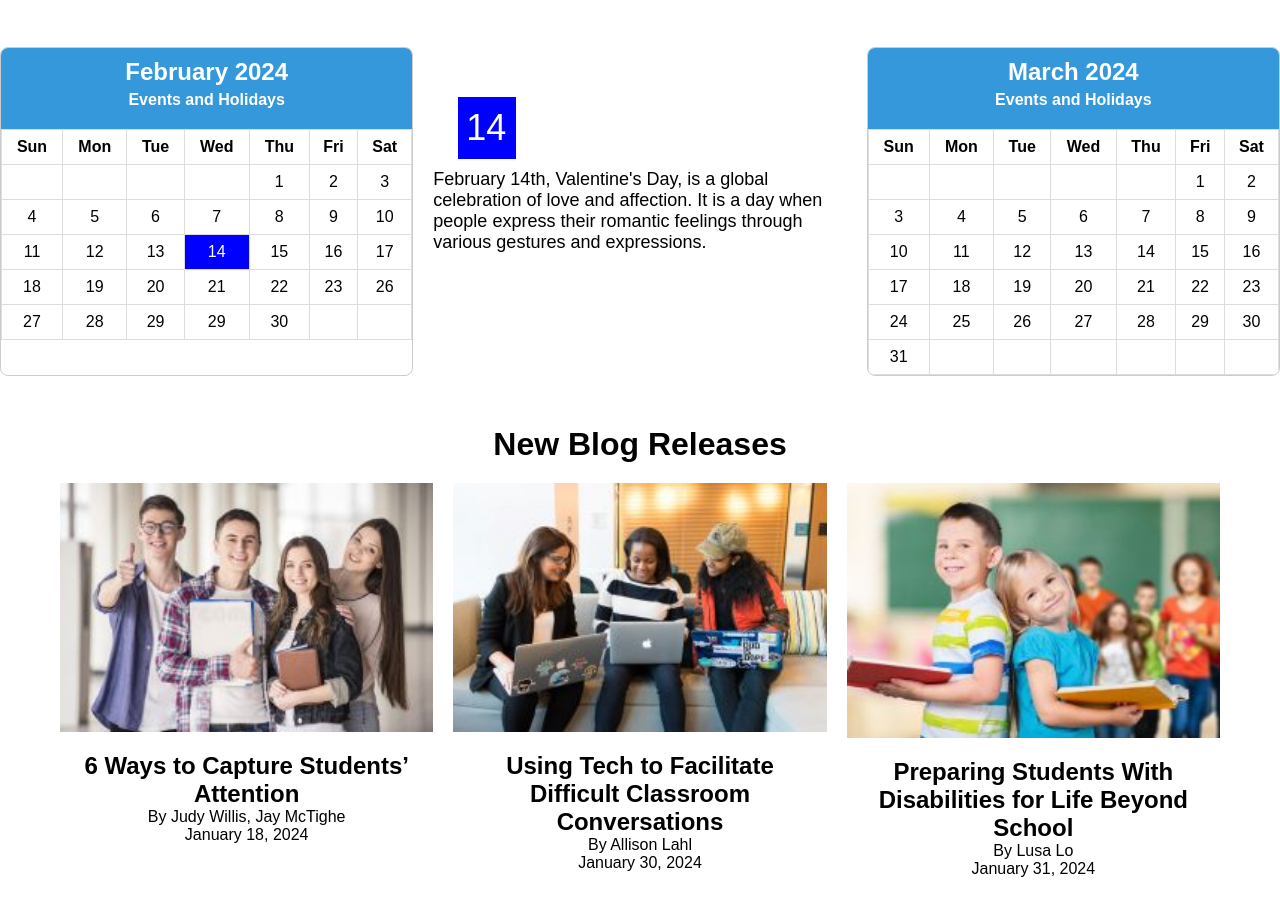
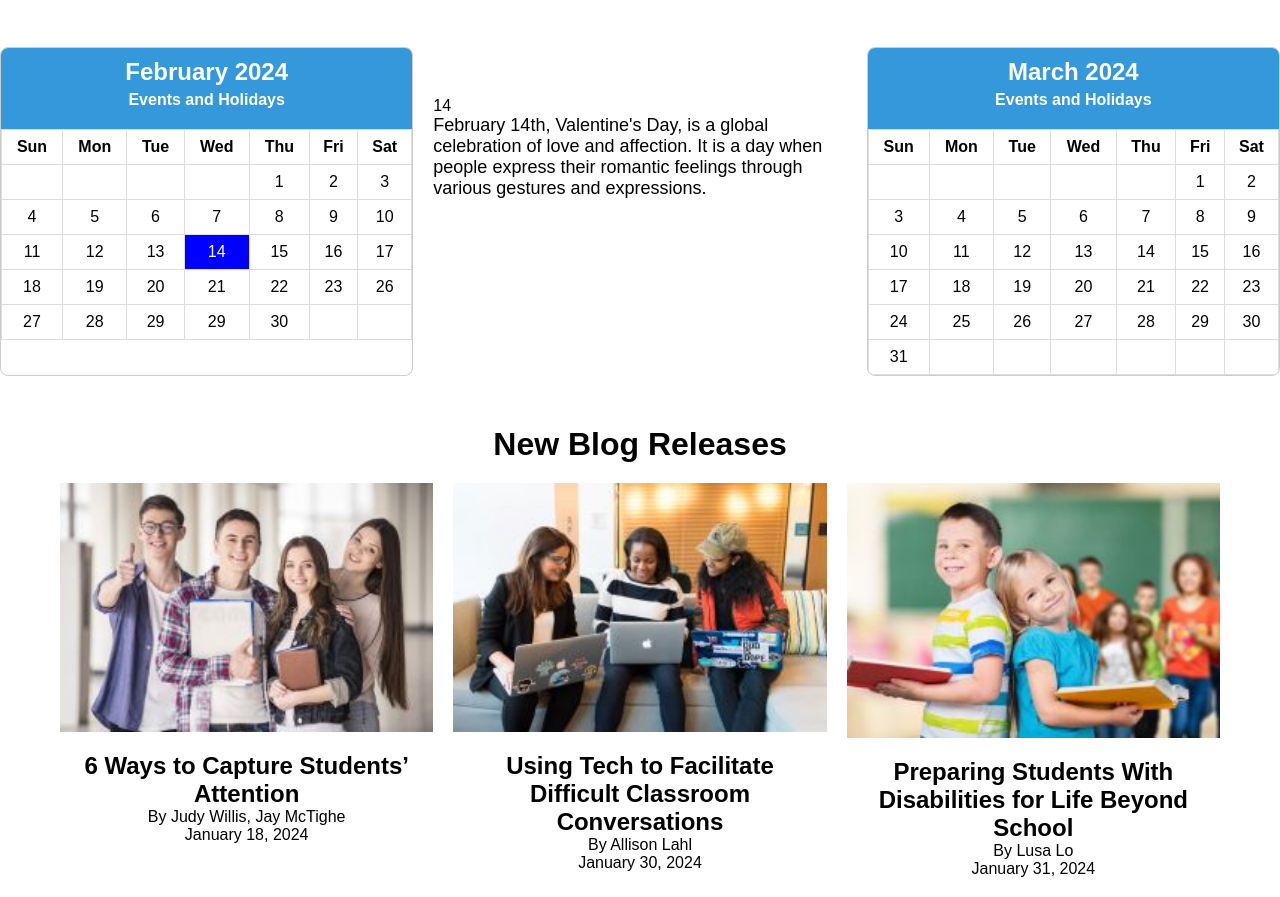
Before and after one commit to Adewunmi-Ademola/Sch-website, a plain HTML site: page index.html in a window 1280 px wide. Shown: the part 3403-4300 px from the top of the page. Drawn offline with Linux system fonts and the light colour scheme.

Commit message:
Update styles.css
button

```diff
--- a/styles.css
+++ b/styles.css
@@ -598,7 +598,7 @@ th, td {
     margin: 50px auto;
   }
 
-  .date-number {
+  /*.date-number {
     font-size: 36px;
     margin-bottom: 10px;
     background-color: blue;
@@ -609,7 +609,7 @@ th, td {
     padding-left: 8px;
     padding-right: 10px;
     color: white;
-  }
+  }*/
 
   .text-under {
     font-size: 18px;
```
